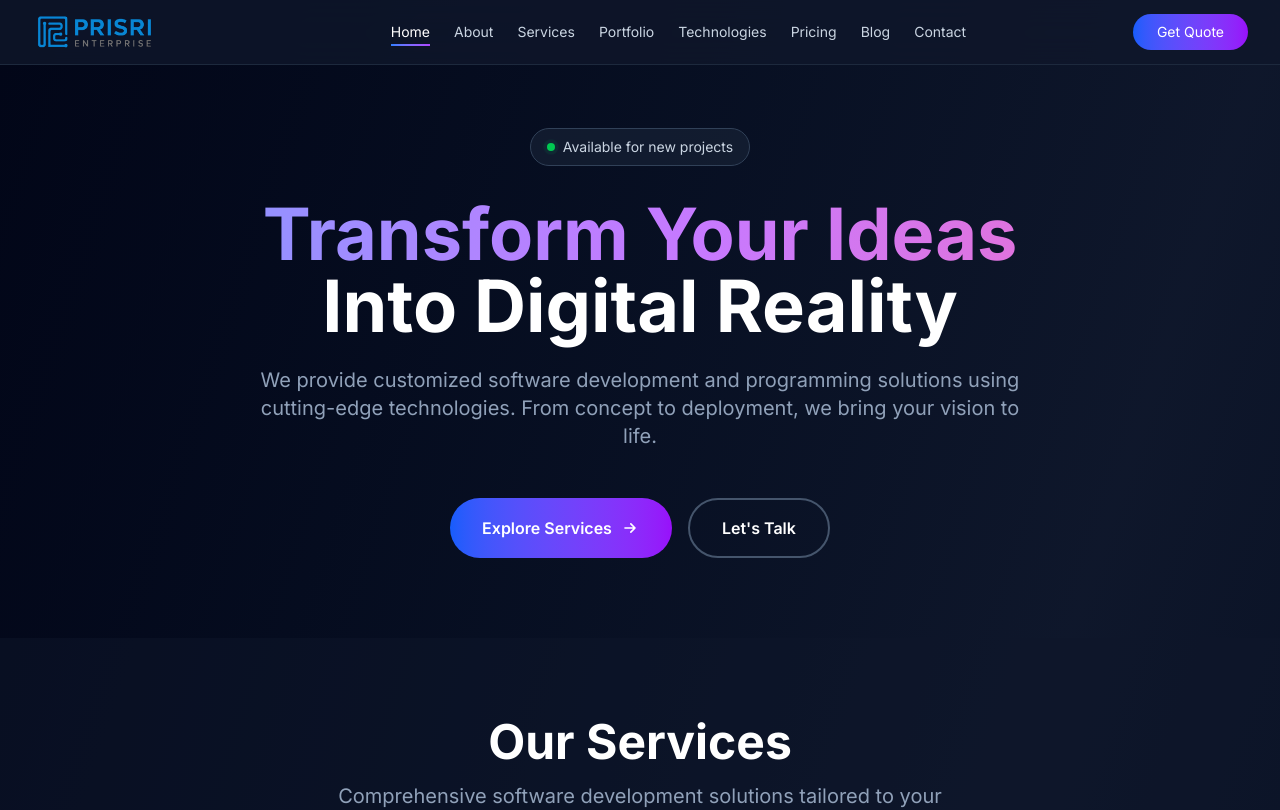
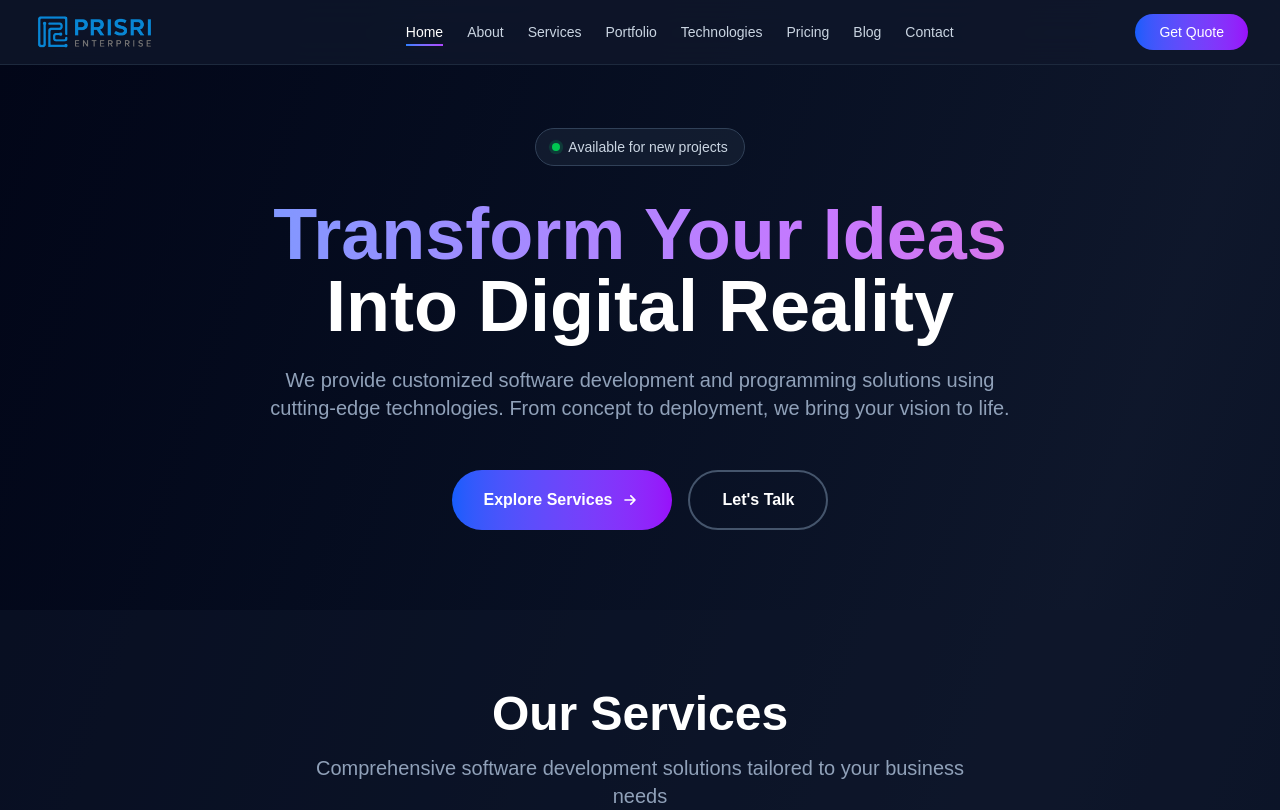
Before and after one commit to prisriorg/prisri-enterprise, a Next.js app: page / in a window 1280 px wide. Shown: the top 810 px of the page. Built offline with nearby package versions, Linux system fonts and the light colour scheme.

Commit message:
Remove unused font import and simplify body class in RootLayout component

```diff
--- a/src/app/layout.tsx
+++ b/src/app/layout.tsx
@@ -1,10 +1,7 @@
 import type { Metadata } from "next";
-import { Inter } from "next/font/google";
 import "./globals.css";
 import Navbar from "@/components/Navbar";
 import Footer from "@/components/Footer";
-
-const inter = Inter({ subsets: ["latin"] });
 
 export const metadata: Metadata = {
   title: "Prisri Enterprise - Custom Software Development Solutions",
@@ -18,7 +15,7 @@ export default function RootLayout({
 }) {
   return (
     <html lang="en" className="scroll-smooth">
-      <body className={inter.className}>
+      <body>
         <Navbar />
         <main className="min-h-screen">{children}</main>
         <Footer />
```
